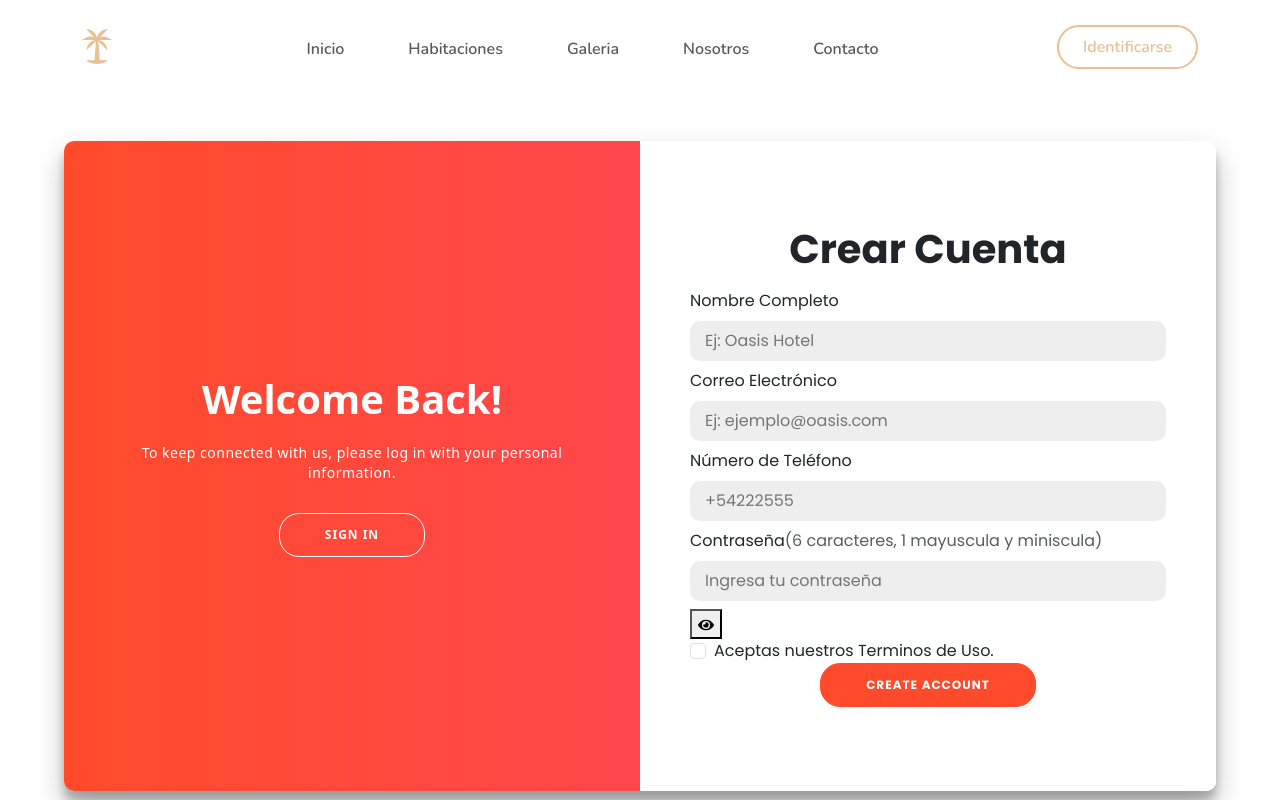
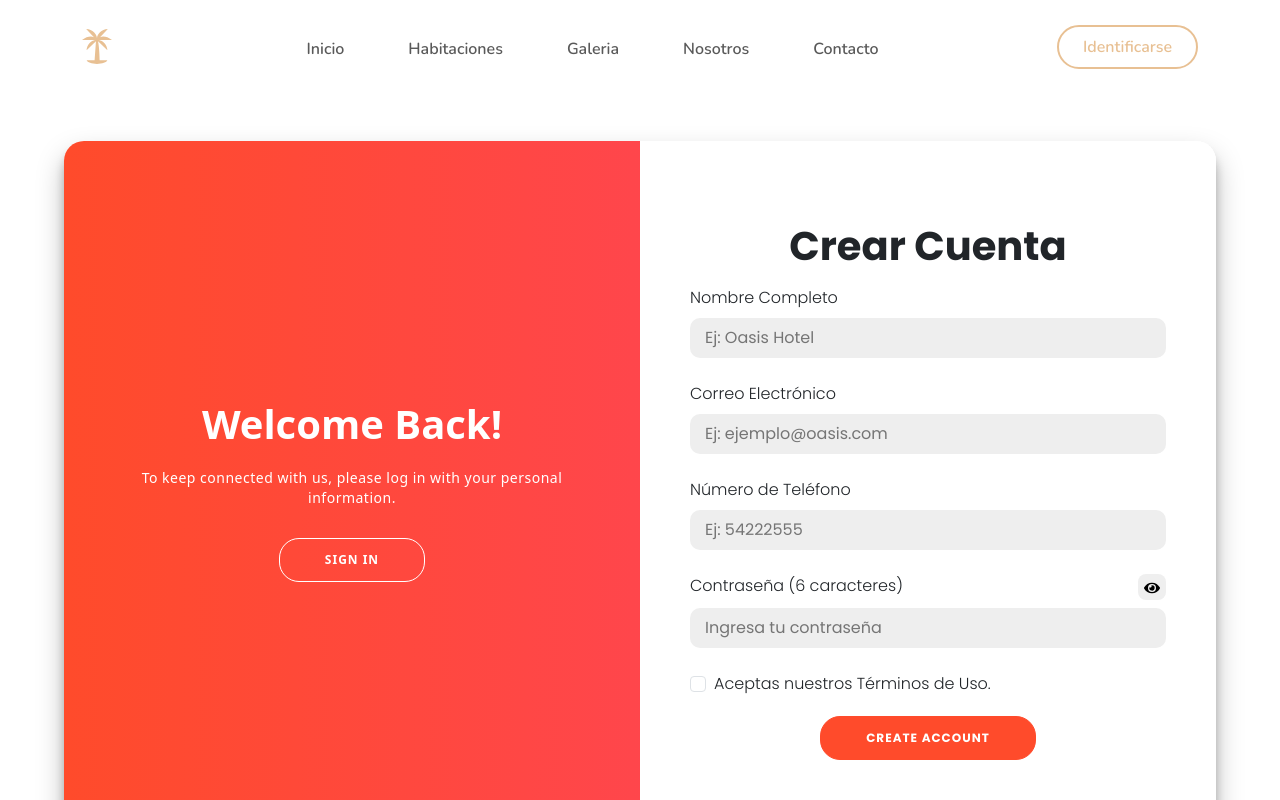
Before and after one commit to DylanSDev/oasis-hotel-frontend, a React (Vite) app: page /identificarse in a window 1280 px wide. Both pictures are taken after a click on the button "SIGN UP". Shown: the top 800 px of the page. Built offline with nearby package versions, Linux system fonts and the light colour scheme.

Commit message:
Se agregaron validaciones al registro con react-hook-form.

```diff
--- a/src/components/views/Components.jsx
+++ b/src/components/views/Components.jsx
@@ -2,13 +2,13 @@ import styled from "styled-components";
 
 export const Container = styled.div`
   background-color: #fff;
-  border-radius: 10px;
+  border-radius: 20px;
   box-shadow: 0 14px 28px rgba(0, 0, 0, 0.25), 0 10px 10px rgba(0, 0, 0, 0.22);
   position: relative;
   overflow: hidden;
   width: 90%;
   max-width: 100%;
-  min-height: 650px;
+  min-height: 700px;
 `;
 
 export const SignUpContainer = styled.div`
--- a/src/components/views/Identificarse.jsx
+++ b/src/components/views/Identificarse.jsx
@@ -33,17 +33,23 @@ const Identificarse = () => {
           <Components.SignUpContainer $signingIn={isSigningIn}>
             <Components.Form
               onSubmit={handleSubmit(onSubmit)}
-              className="text-poppins"
+              className="text-poppins fw-light"
             >
               <Components.Title className="mb-3">Crear Cuenta</Components.Title>
 
               {/* Nombre Completo */}
-              <div className="form-group w-100 fw-normal">
+              <div className="form-group w-100  mb-3">
                 <label htmlFor="username">Nombre Completo</label>
                 <Controller
                   name="username"
                   control={control}
-                  rules={{ required: "El nombre es obligatorio" }}
+                  rules={{
+                    required: "El nombre es obligatorio",
+                    minLength: {
+                      value: 5,
+                      message: "El nombre debe tener al menos 5 caracteres",
+                    },
+                  }}
                   render={({ field }) => (
                     <Components.Input
                       {...field}
@@ -52,11 +58,13 @@ const Identificarse = () => {
                     />
                   )}
                 />
-                {errors.username && <span>{errors.username.message}</span>}
+                {errors.username && (
+                  <span className="text-danger">{errors.username.message}</span>
+                )}
               </div>
 
               {/* Email */}
-              <div className="form-group w-100">
+              <div className="form-group w-100  mb-3">
                 <label htmlFor="email">Correo Electrónico</label>
                 <Controller
                   name="email"
@@ -76,11 +84,13 @@ const Identificarse = () => {
                     />
                   )}
                 />
-                {errors.email && <span>{errors.email.message}</span>}
+                {errors.email && (
+                  <span className="text-danger">{errors.email.message}</span>
+                )}
               </div>
 
-              {/* Phone */}
-              <div className="form-group w-100">
+              {/* Teléfono */}
+              <div className="form-group w-100  mb-3">
                 <label htmlFor="phone">Número de Teléfono</label>
                 <Controller
                   name="phone"
@@ -96,21 +106,30 @@ const Identificarse = () => {
                     <Components.Input
                       {...field}
                       type="tel"
-                      placeholder="+54222555"
+                      placeholder="Ej: 54222555"
                       className="w-90"
                     />
                   )}
                 />
-                {errors.phone && <span>{errors.phone.message}</span>}
+                {errors.phone && (
+                  <span className="text-danger">{errors.phone.message}</span>
+                )}
               </div>
 
-              {/* Password */}
-              <div className="form-group w-100">
-                <label htmlFor="password">
-                  Contraseña
-                  <span className="text-muted">
-                    (6 caracteres, 1 mayuscula y miniscula)
-                  </span>
+              {/* Contraseña */}
+              <div className="form-group w-100 mb-3">
+                <label
+                  htmlFor="password"
+                  className="d-flex justify-content-between"
+                >
+                  Contraseña (6 caracteres)
+                  <button
+                    type="button"
+                    className="rounded-3 border-0"
+                    onClick={togglePasswordVisibility}
+                  >
+                    {showPassword ? <FaEyeSlash /> : <FaEye />}
+                  </button>
                 </label>
                 <Controller
                   name="password"
@@ -129,30 +148,40 @@ const Identificarse = () => {
                         type={showPassword ? "text" : "password"}
                         placeholder="Ingresa tu contraseña"
                       />
-                      <button
-                        type="button"
-                        className="password-toggle-btn"
-                        onClick={togglePasswordVisibility}
-                      >
-                        {showPassword ? <FaEyeSlash /> : <FaEye />}
-                      </button>
                     </div>
                   )}
                 />
-                {errors.password && <span>{errors.password.message}</span>}
+                {errors.password && (
+                  <span className="text-danger">{errors.password.message}</span>
+                )}
               </div>
 
-              {/* Terms and conditions */}
-              <div className="w-100 text-start">
-                <input
-                  className="form-check-input me-2"
-                  type="checkbox"
-                  value=""
-                  id="flexCheckDefault"
+              {/* Terminos y condiciones */}
+              <div className="w-100 text-start mb-3">
+                <Controller
+                  name="terms"
+                  control={control}
+                  rules={{ required: "Debes aceptar los términos de uso" }}
+                  render={({ field }) => (
+                    <div>
+                      <input
+                        {...field}
+                        className="form-check-input me-2 mb-2"
+                        type="checkbox"
+                        id="flexCheckDefault"
+                      />
+                      <label
+                        className="form-check-label"
+                        htmlFor="flexCheckDefault"
+                      >
+                        Aceptas nuestros Términos de Uso.
+                      </label>
+                    </div>
+                  )}
                 />
-                <label className="form-check-label" htmlFor="flexCheckDefault">
-                  Aceptas nuestros Terminos de Uso.
-                </label>
+                {errors.terms && (
+                  <span className="text-danger">{errors.terms.message}</span>
+                )}
               </div>
 
               <Components.Button type="submit">
```
